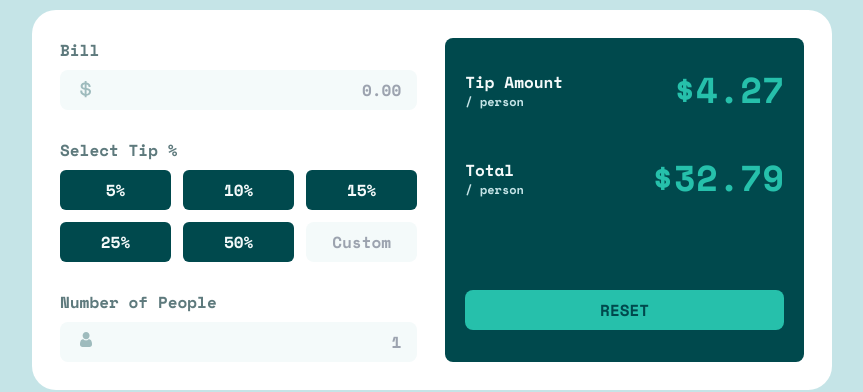
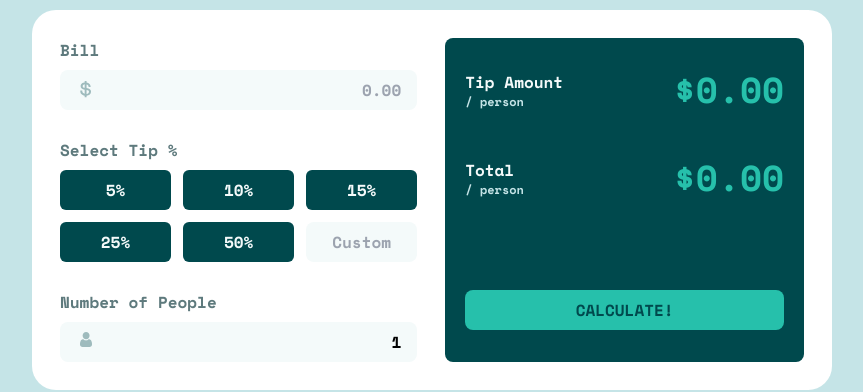
Before and after one commit to kkawakami08/tip-calculator-app, a Next.js app: page / in a window 1280 px wide. Shown: the part 253-645 px from the top of the page, without its empty margins (208-1071 px from the left). Built offline with nearby package versions, Linux system fonts and the light colour scheme.

Commit message:
completed

```diff
--- a/components/TipPercentage.jsx
+++ b/components/TipPercentage.jsx
@@ -6,7 +6,10 @@ export default function TipPercentage({
   handleClick,
 }) {
   const tipBoxStyle =
-    "bg-darkCyan rounded-md flex items-center justify-center py-2 hover:bg-primaryCyan group hover:cursor-pointer";
+    "bg-darkCyan rounded-md flex items-center justify-center py-2 hover:bg-primaryCyan group hover:cursor-pointer ";
+
+  const buttonStyle =
+    "bg-darkCyan rounded-md text-veryLightGrayishCyan py-2 hover:bg-primaryCyan hover:text-darkCyan";
 
   const percentStyle = "text-veryLightGrayishCyan group-hover:text-darkCyan";
 
@@ -14,21 +17,21 @@ export default function TipPercentage({
     <div className="">
       <p className="text-darkGrayishCyan pb-2">Select Tip %</p>
       <div className="grid grid-cols-2 gap-3 md:grid-cols-3">
-        <div id="5" className={tipBoxStyle} onClick={handleClick}>
-          <p className={percentStyle}>5%</p>
-        </div>
-        <div id="10" className={tipBoxStyle} onClick={handleClick}>
-          <p className={percentStyle}>10%</p>
-        </div>
-        <div id="15" className={tipBoxStyle} onClick={handleClick}>
-          <p className={percentStyle}>15%</p>
-        </div>
-        <div id="25" className={tipBoxStyle} onClick={handleClick}>
-          <p className={percentStyle}>25%</p>
-        </div>
-        <div id="50" className={tipBoxStyle} onClick={handleClick}>
-          <p className={percentStyle}>50%</p>
-        </div>
+        <button id="5" className={buttonStyle} onClick={handleClick}>
+          5%
+        </button>
+        <button id="10" className={buttonStyle} onClick={handleClick}>
+          10%
+        </button>
+        <button id="15" className={buttonStyle} onClick={handleClick}>
+          15%
+        </button>
+        <button id="25" className={buttonStyle} onClick={handleClick}>
+          25%
+        </button>
+        <button id="50" className={buttonStyle} onClick={handleClick}>
+          50%
+        </button>
         <input
           type="number"
           placeholder="Custom"
--- a/components/Total.jsx
+++ b/components/Total.jsx
@@ -1,6 +1,6 @@
 import React from "react";
 
-export default function () {
+export default function ({ tipAmount, totalAmount, handleClick }) {
   return (
     <div className="bg-darkCyan rounded-lg py-5 px-5 flex flex-col items-center gap-5 md:w-1/2 md:h-full justify-between md:py-8">
       <div className="w-full flex flex-col gap-12">
@@ -9,18 +9,25 @@ export default function () {
             <p className="text-veryLightGrayishCyan text-md">Tip Amount</p>
             <p className="text-lightGrayishCyan text-xs">/ person</p>
           </div>
-          <p className="text-primaryCyan text-2xl md:text-4xl">$4.27</p>
+          <p className="text-primaryCyan text-2xl md:text-4xl">
+            ${tipAmount.toFixed(2)}
+          </p>
         </div>
         <div className="flex items-center justify-between w-full">
           <div>
             <p className="text-veryLightGrayishCyan text-md">Total</p>
             <p className="text-lightGrayishCyan text-xs">/ person</p>
           </div>
-          <p className="text-primaryCyan text-2xl md:text-4xl">$32.79</p>
+          <p className="text-primaryCyan text-2xl md:text-4xl">
+            ${totalAmount.toFixed(2)}
+          </p>
         </div>
       </div>
-      <button className="bg-primaryCyan w-full text-darkCyan py-2 rounded-lg">
-        RESET
+      <button
+        className="bg-primaryCyan w-full text-darkCyan py-2 rounded-lg"
+        onClick={handleClick}
+      >
+        CALCULATE!
       </button>
     </div>
   );
--- a/pages/index.js
+++ b/pages/index.js
@@ -11,7 +11,7 @@ export default function Home() {
   const [tipData, setTipData] = useState({
     billAmount: "",
     tipPercentage: "",
-    people: "",
+    people: 1,
     tipAmount: 0,
     totalAmount: 0,
   });
@@ -34,7 +34,23 @@ export default function Home() {
       };
     });
   };
-  console.log(tipData.people);
+
+  const calculateTip = () => {
+    const totalTip =
+      (Number(tipData.billAmount) * Number(tipData.tipPercentage)) / 100;
+    const totalTipPerPerson = totalTip / Number(tipData.people);
+    const totalBill =
+      (Number(tipData.billAmount) + totalTip) / Number(tipData.people);
+    setTipData((prevTipData) => {
+      return {
+        ...prevTipData,
+        tipAmount: totalTipPerPerson,
+        totalAmount: totalBill,
+      };
+    });
+    console.log(tipData.tipPercentage);
+  };
+
   return (
     <>
       <Head>
@@ -59,7 +75,11 @@ export default function Home() {
             />
             <People people={tipData.people} handleChange={handleChange} />
           </div>
-          <Total />
+          <Total
+            tipAmount={tipData.tipAmount}
+            totalAmount={tipData.totalAmount}
+            handleClick={calculateTip}
+          />
         </div>
       </main>
     </>
```
